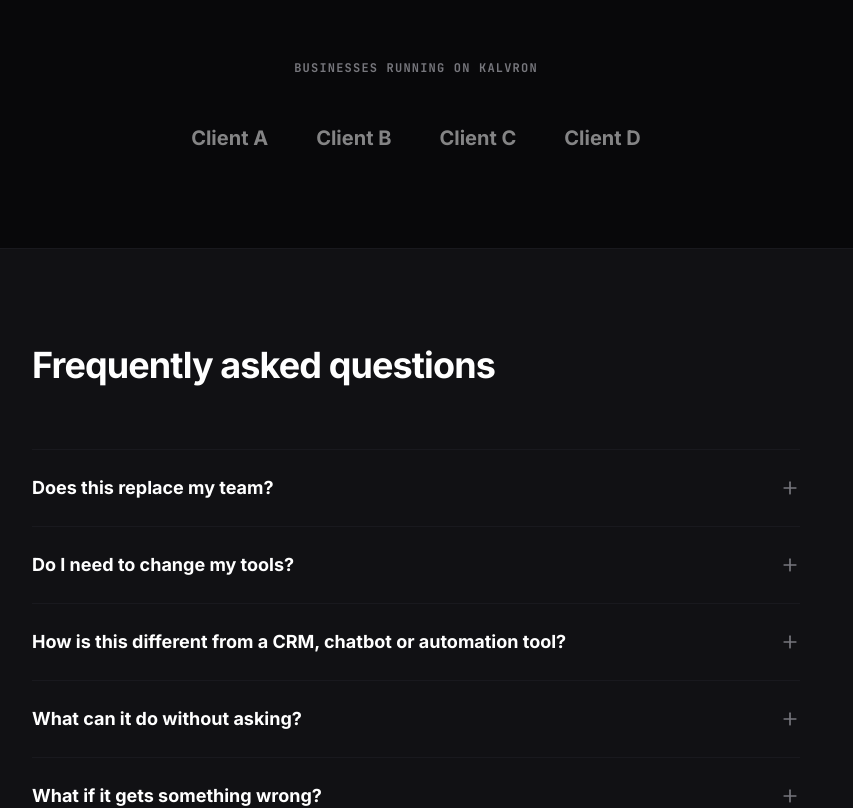
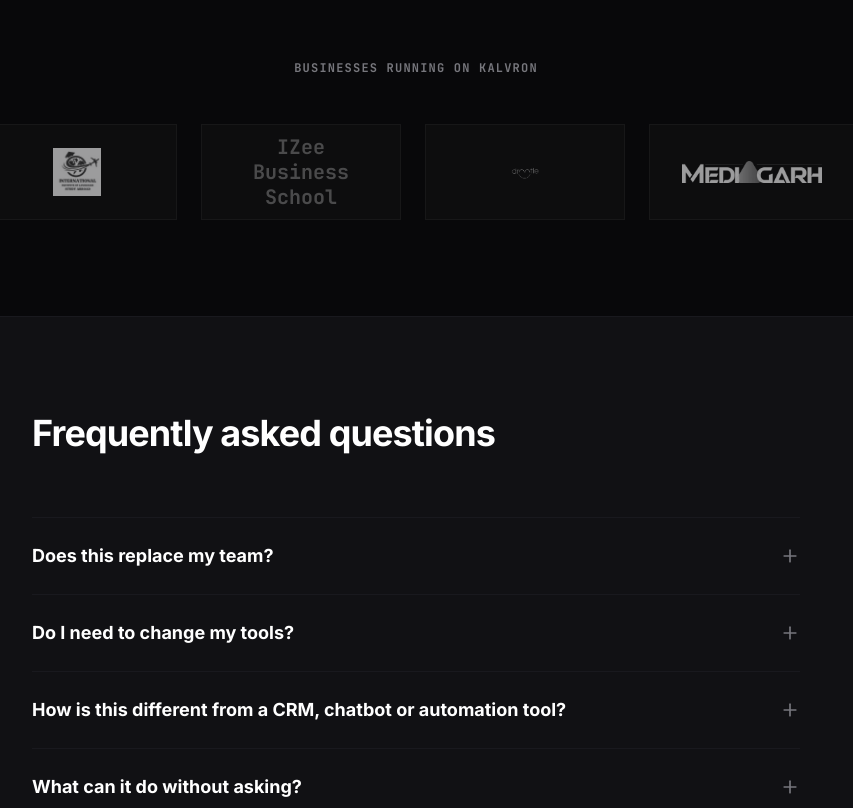
Before and after one commit to Sceduled/kavlron-website, a Next.js app: page / in a window 1280 px wide. Shown: the part 6680-7488 px from the top of the page, without its empty margins (224-1077 px from the left). Built offline with nearby package versions, Linux system fonts and the light colour scheme.

Commit message:
fix: make CTA form options selectable and add client/partner logos

```diff
--- a/src/app/components/ui/HomeComponents2.tsx
+++ b/src/app/components/ui/HomeComponents2.tsx
@@ -71,12 +71,34 @@
     <section className="py-24 px-6 lg:px-10 bg-background border-t border-border/50 text-center">
       <div className="mx-auto max-w-7xl">
         <span className="font-mono text-xs font-bold uppercase tracking-widest text-text-dim mb-12 block">{content.heading}</span>
-        <div className="flex flex-wrap justify-center items-center gap-12 opacity-50 grayscale hover:grayscale-0 transition-all duration-500">
-          {/* Assuming logos exist in public/logos, mock for now */}
-          <div className="text-xl font-bold text-white">Client A</div>
-          <div className="text-xl font-bold text-white">Client B</div>
-          <div className="text-xl font-bold text-white">Client C</div>
-          <div className="text-xl font-bold text-white">Client D</div>
+        <div className="flex flex-wrap justify-center items-center gap-4 md:gap-6">
+          {content.items?.map((item, i) => {
+            const inner = (
+              <>
+                {item.type === "image" ? (
+                  <img src={item.src} alt={`${item.name} Logo`} className="max-h-12 max-w-[140px] object-contain" />
+                ) : (
+                  <span className="font-mono text-xl font-bold text-text-dim text-center leading-tight">
+                    {item.text?.split(' ').map((word, idx) => (
+                      <span key={idx}>{word}<br/></span>
+                    ))}
+                  </span>
+                )}
+              </>
+            );
+
+            const className = "flex h-24 min-w-[200px] items-center justify-center border border-border bg-surface px-8 grayscale transition-all duration-300 hover:grayscale-0 hover:bg-surface-card opacity-60 hover:opacity-100";
+
+            return item.url ? (
+              <a key={i} href={item.url} target="_blank" rel="noopener noreferrer" className={className}>
+                {inner}
+              </a>
+            ) : (
+              <div key={i} className={className}>
+                {inner}
+              </div>
+            );
+          })}
         </div>
       </div>
     </section>
--- a/src/app/components/ui/HomeComponents3.tsx
+++ b/src/app/components/ui/HomeComponents3.tsx
@@ -114,12 +114,12 @@
                 <label className="text-xs font-bold uppercase tracking-widest text-text-dim">What do you want to automate?</label>
                 <div className="grid grid-cols-1 gap-3">
                   {content.options.map(opt => (
-                    <label key={opt} className={`flex items-center gap-4 p-4 border cursor-pointer transition-colors ${selectedOptions.includes(opt) ? 'border-accent-amber bg-accent-amber/10' : 'border-border bg-background hover:border-border/80'}`}>
+                    <button type="button" key={opt} onClick={() => toggleOption(opt)} className={`text-left flex items-center gap-4 p-4 border cursor-pointer transition-colors ${selectedOptions.includes(opt) ? 'border-accent-amber bg-accent-amber/10' : 'border-border bg-background hover:border-border/80'}`}>
                       <div className={`w-5 h-5 rounded-sm border flex items-center justify-center shrink-0 ${selectedOptions.includes(opt) ? 'border-accent-amber bg-accent-amber' : 'border-text-dim'}`}>
                         {selectedOptions.includes(opt) && <span className="text-background text-xs font-bold">✓</span>}
                       </div>
                       <span className={`text-sm font-medium ${selectedOptions.includes(opt) ? 'text-white' : 'text-text-muted'}`}>{opt}</span>
-                    </label>
+                    </button>
                   ))}
                 </div>
               </div>
--- a/src/content/site.ts
+++ b/src/content/site.ts
@@ -111,7 +111,13 @@
     ]
   },
   logos: {
-    heading: "Businesses running on Kalvron"
+    heading: "Businesses running on Kalvron",
+    items: [
+      { type: "image", name: "IIL", src: "/logos/clients/IIL.jpeg", url: "https://www.linkedin.com/company/iilstudyabroad/" },
+      { type: "text", name: "IZee Business School", text: "IZee Business School" },
+      { type: "image", name: "Drootle", src: "/logos/partners/drootle.png", url: "https://www.drootle.com/" },
+      { type: "image", name: "MediaGarh", src: "/logos/partners/mediagarh.webp", url: "https://mediagarh.com/" }
+    ]
   },
   faq: [
     { q: "Does this replace my team?", a: "It takes over the coordination, chasing and checking that fills your team's day, so they can focus on work that needs judgment. Most owners use it to grow without adding headcount." },
```
Also changed, not shown: public/logos/partners/mediagarh.webp (added).
